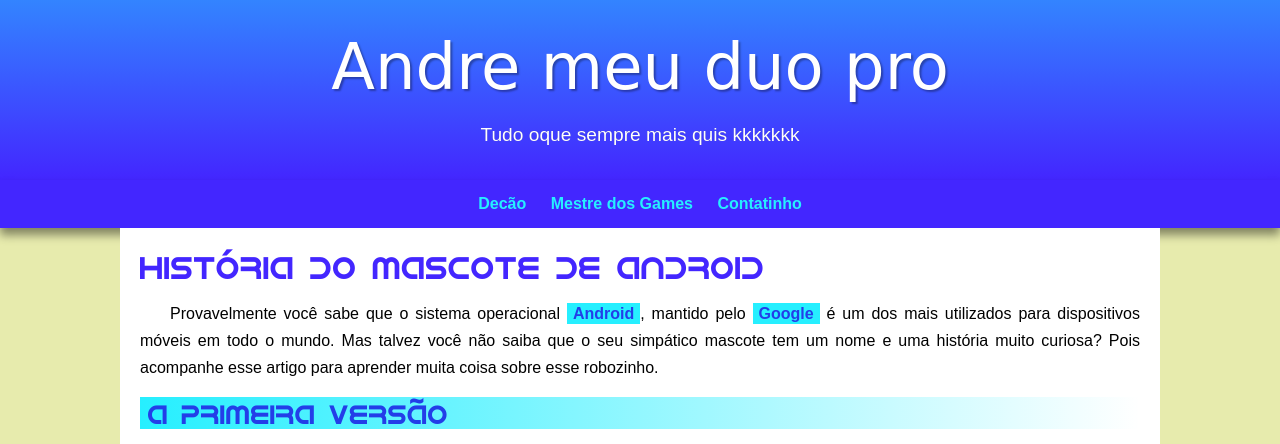
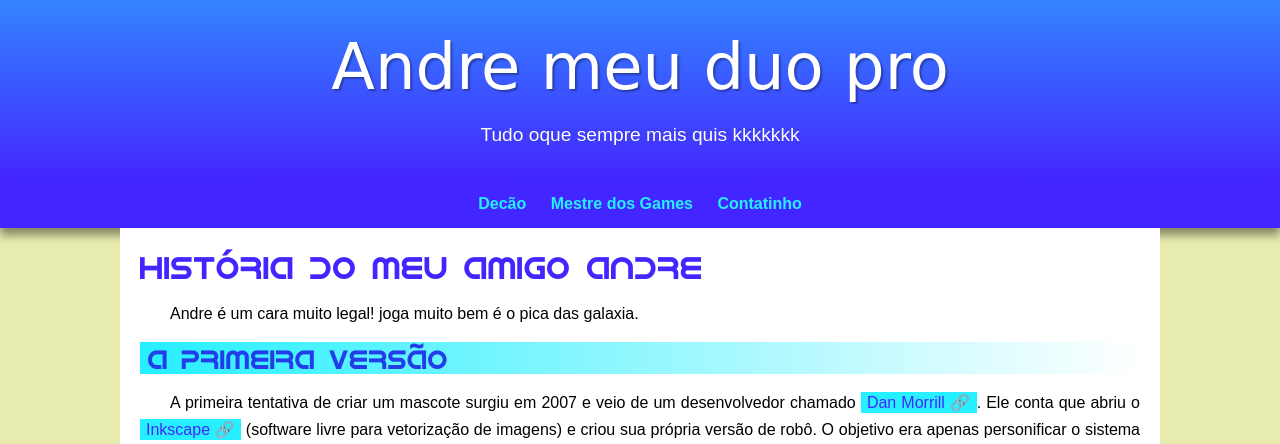
Before and after one commit to FabricioJDev/projetoandroid, a plain HTML site: page index.html in a window 1280 px wide. Shown: the top 444 px of the page. Drawn offline with Linux system fonts and the light colour scheme.

Commit message:
zoada com Deco

```diff
--- a/index.html
+++ b/index.html
@@ -22,10 +22,10 @@
     <main>
         <article>
             <h1>
-                História do Mascote de Android
+                História do meu amigo Andre
             </h1>
             <p>
-                Provavelmente você sabe que o sistema operacional <strong>Android</strong>, mantido pelo <strong>Google</strong> é um dos mais utilizados para dispositivos móveis em todo o mundo. Mas talvez você não saiba que o seu simpático mascote tem um nome e uma história muito curiosa? Pois acompanhe esse artigo para aprender muita coisa sobre esse robozinho.
+                Andre é um cara muito legal! joga muito bem é o pica das galaxia.
             </p>
             <h2>
                 A primeira versão
```
